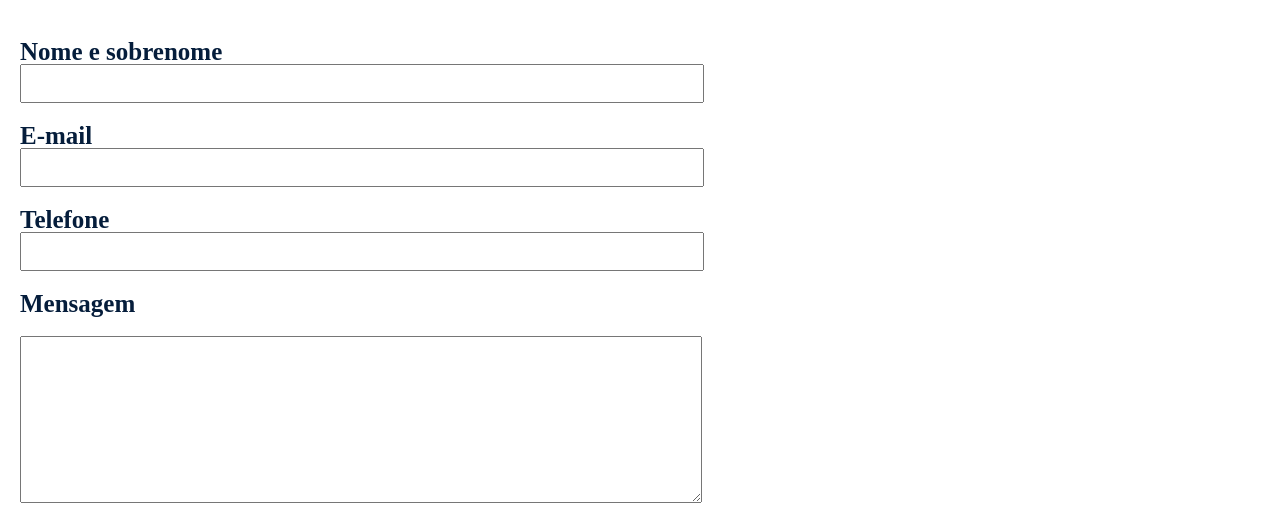
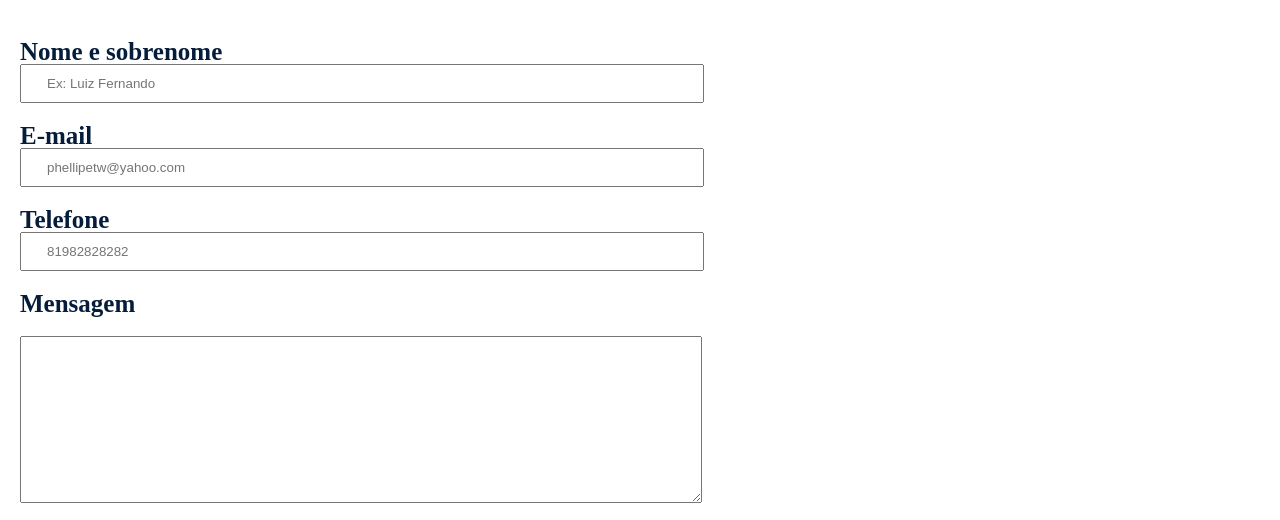
Before and after one commit to luizhakan/barbearia, a plain HTML site: page contatos.html in a window 1280 px wide. Shown: the part 278-798 px from the top of the page. Drawn offline with Linux system fonts and the light colour scheme.

Commit message:
Update contatos.html

```diff
--- a/contatos.html
+++ b/contatos.html
@@ -26,24 +26,24 @@
     <div class="formtext">
         <form>
             <label for="nome">Nome e sobrenome</label>
-            <input id="nome" type="text" name="nome"  class="alinhamento" >
+            <input id="nome" type="text" name="nome"  class="alinhamento" placeholder="Ex: Luiz Fernando" required>
 
             <label for="e-mail">E-mail</label>
-            <input type="email" name="e-mail" id="e-mail" class="alinhamento" >
+            <input type="email" name="e-mail" id="e-mail" class="alinhamento" placeholder="phellipetw@yahoo.com" required>
 
             <label for="tel">Telefone</label>
-            <input type="tel" name="tel" id="tel"  class="alinhamento" >
+            <input type="tel" name="tel" id="tel"  class="alinhamento" placeholder="81982828282" required>
 
             <label for="mensagem">Mensagem</label>
             <textarea class="alinhamento" name="mensagem" id="mensagem" cols="90" rows="5"></textarea>
 
         <div>
             <p>Como prefere o nosso contato?</p>
-            <label for="email"><input type="radio" name="contato" id="email" >E-mail</label>
+            <label for="email"><input type="radio" name="contato" id="email" required>E-mail</label>
 
-            <label for="telefone"><input type="radio" name="contato" id="telefone">Telefone</label>
+            <label for="telefone"><input type="radio" name="contato" id="telefone" required>Telefone</label>
 
-            <label for="whatsapp"><input type="radio" name="contato" id="whatsapp">Whatsapp</label>
+            <label for="whatsapp"><input type="radio" name="contato" id="whatsapp" required>Whatsapp</label>
 
             <label class="checkbox"><input type="checkbox"></input>Gostaria de receber nossas novidades por email?</label>
 
```
